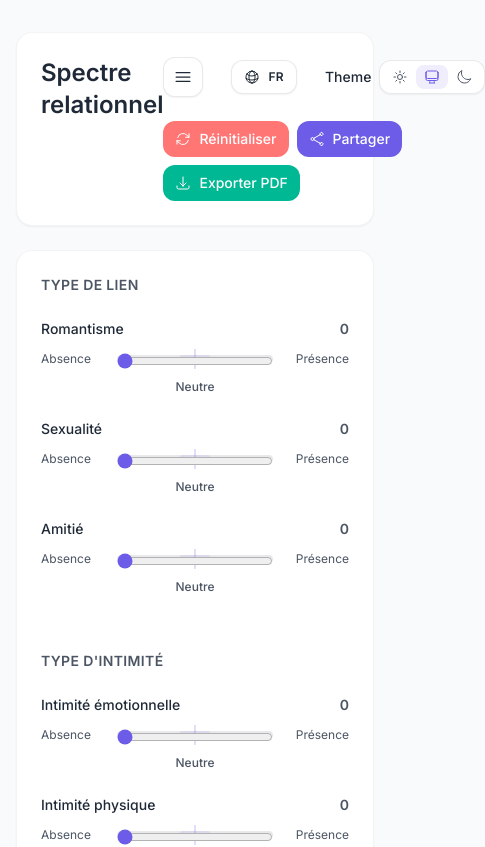
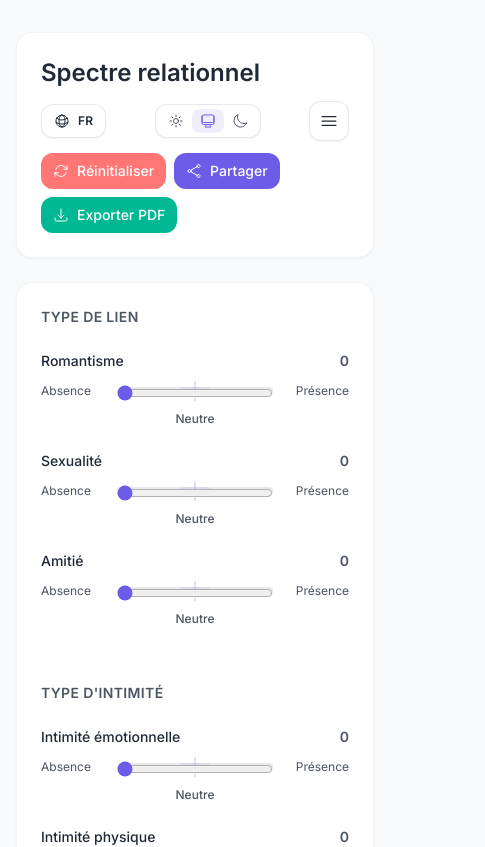
Before and after one commit to aliceout/Relationship-spectrum, a React (Vite) app: page / in a window 390 px wide. Shown: the top 847 px of the page, 485 px wide, since content can reach past the window. Built offline with nearby package versions, Linux system fonts and the light colour scheme.

Commit message:
Correction problème d'alignement header sur mobile

```diff
--- a/src/App.jsx
+++ b/src/App.jsx
@@ -351,7 +351,7 @@ function App() {
         </aside>
 
         <main className="flex-1 space-y-6 pb-10">
-          <section className="flex flex-row  items-start justify-between  rounded-2xl border border-ink/5 bg-bg-card p-6 shadow-sm">
+          <section className="flex flex-col md:flex-row items-start justify-between  rounded-2xl border border-ink/5 bg-bg-card p-6 shadow-sm gap-3 md:gap-0">
             <div className="flex flex-col gap-3 sm:flex-row sm:items-baseline sm:justify-between">
               <h1 className="text-2xl font-semibold text-ink">{t.appTitle}</h1>
             </div>
--- a/src/components/Toolbar.jsx
+++ b/src/components/Toolbar.jsx
@@ -32,20 +32,8 @@ const Toolbar = ({
   onThemeChange
 }) => {
   return (
-    <div className="flex flex-col justify-start gap-6">
-      <div className="flex flex-row items-center justify-end gap-7">
-        <button
-          type="button"
-          onClick={() => onToggleMenu(!isMenuOpen)}
-          className="inline-flex h-10 w-10 items-center justify-center rounded-xl border border-ink/10 bg-bg-card text-ink shadow-sm hover:border-brand/40 hover:text-brand focus-visible:outline focus-visible:outline-2 focus-visible:outline-offset-2 focus-visible:outline-brand lg:hidden"
-          aria-label={isMenuOpen ? translations.close : translations.menu}
-        >
-          {isMenuOpen ? (
-            <XMarkIcon className="h-5 w-5" aria-hidden="true" />
-          ) : (
-            <Bars3Icon className="h-5 w-5" aria-hidden="true" />
-          )}
-        </button>
+    <div className="flex flex-col justify-start gap-3 md:gap-6 items-center">
+      <div className="flex flex-row items-center justify-between md:justify-end md:gap-7 gap-4 w-full">
         <div className="flex gap-2 items-center">
           <span className="hidden text-sm font-medium text-ink lg:inline">
             {translations.language}
@@ -60,7 +48,7 @@ const Toolbar = ({
           </button>
         </div>
         <div className="inline-flex items-center gap-2">
-          <span className="text-sm font-medium text-ink">
+          <span className="text-sm font-medium text-ink hidden">
             {translations.theme}
           </span>
           <ThemeToggle
@@ -70,6 +58,18 @@ const Toolbar = ({
             translations={translations}
           />
         </div>
+        <button
+          type="button"
+          onClick={() => onToggleMenu(!isMenuOpen)}
+          className="inline-flex h-10 w-10 items-center justify-center rounded-xl border border-ink/10 bg-bg-card text-ink shadow-sm hover:border-brand/40 hover:text-brand focus-visible:outline focus-visible:outline-2 focus-visible:outline-offset-2 focus-visible:outline-brand lg:hidden"
+          aria-label={isMenuOpen ? translations.close : translations.menu}
+        >
+          {isMenuOpen ? (
+            <XMarkIcon className="h-5 w-5" aria-hidden="true" />
+          ) : (
+            <Bars3Icon className="h-5 w-5" aria-hidden="true" />
+          )}
+        </button>
       </div>
 
       <div className="flex flex-wrap items-center gap-2">
```
